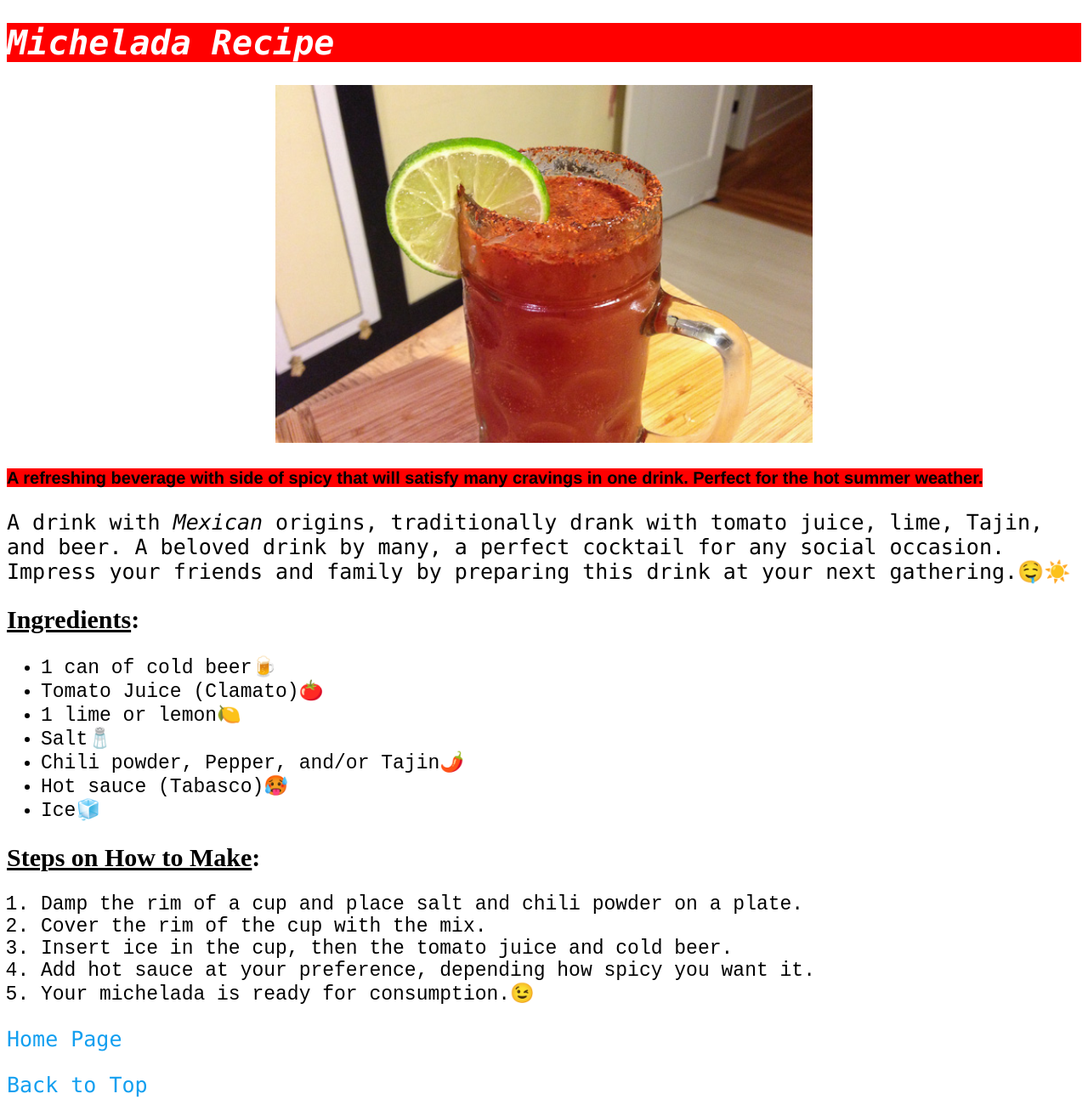
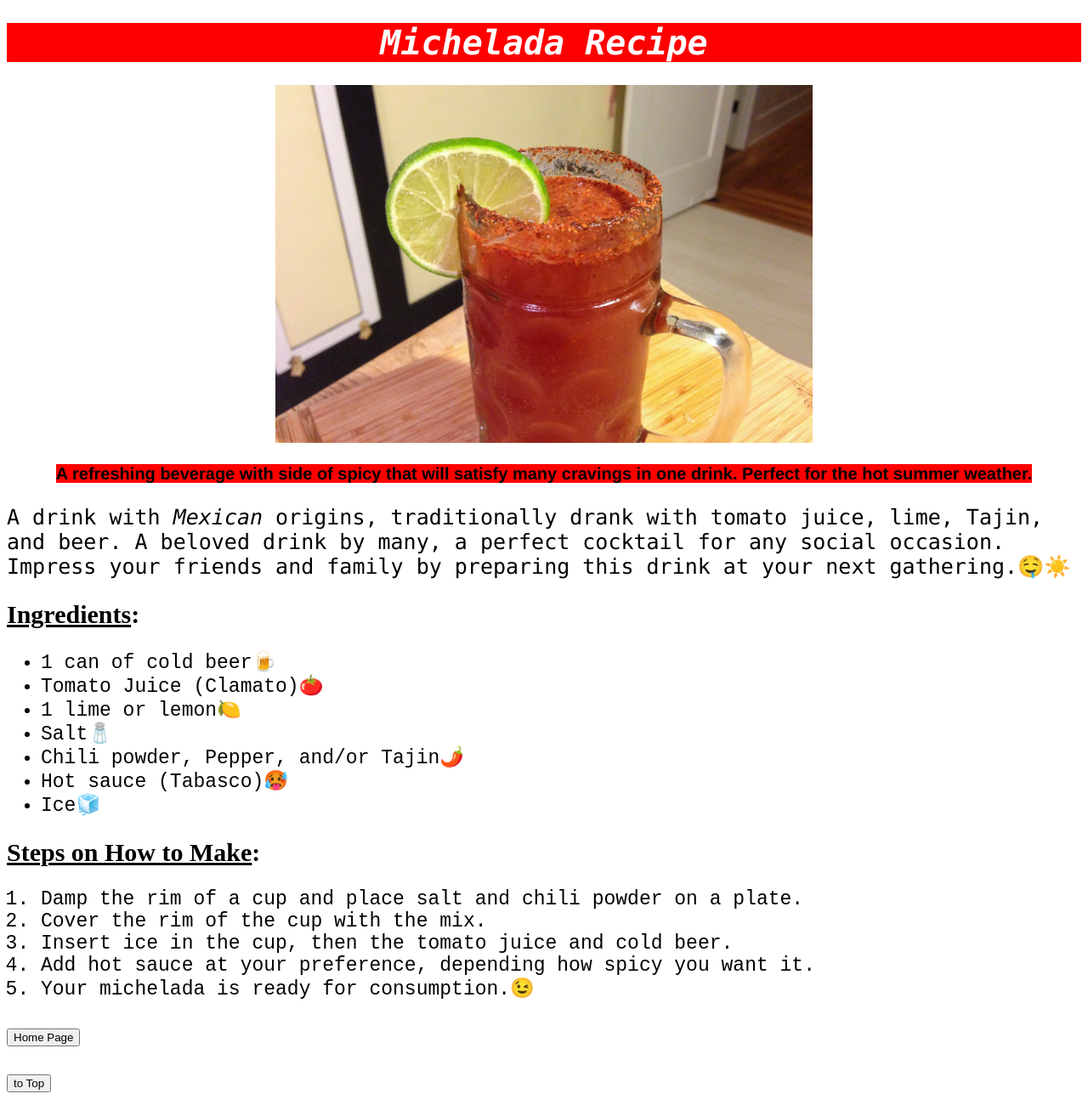
Before and after one commit to LuisFernandoVillalon/odin-recipes, a plain HTML site: page recipes/michelada.html in a window 1280 px wide. Shown: the whole page at 85% size. Drawn offline with Linux system fonts and the light colour scheme.

Commit message:
Updated CSS

```diff
--- a/recipes/michelada.html
+++ b/recipes/michelada.html
@@ -11,15 +11,15 @@
 
     <body>
 
-        <h1 class="a-button"> <em>Michelada Recipe</em> </h1>
+        <h1 class="a-button"><center><em>Michelada Recipe</em></center></h1>
         <img src="../images/mexican-michelada.jpg" alt="glass of michelada">
 
         <p>
-            <strong class="caption1">A refreshing beverage with side of spicy that will satisfy many
-            cravings in one drink. Perfect for the hot summer weather.</strong>
+            <center><strong class="caption1">A refreshing beverage with side of spicy that will satisfy many
+            cravings in one drink. Perfect for the hot summer weather.</strong></center>
         </p>
 
-        <p>
+        <p class="text">
             A drink with <em>Mexican</em> origins, traditionally drank with tomato juice, lime, Tajin, and beer. A beloved drink by many, a perfect cocktail
             for any social occasion. Impress your friends and family by preparing this drink at your next gathering.🤤☀️
         </p>
@@ -46,8 +46,8 @@
                 <li>Your michelada is ready for consumption.😉 </li>
             </ol>
 
-        <p><a href="../index.html">Home Page</a></p>
-        <p><a href="michelada.html">Back to Top</a></p>
+        <p><a href="../index.html"><button type="button">Home Page</button></a></p>
+        <p><a href="michelada.html"><button type="button">to Top</button></a></p>
 
     </body>
 
```
Also changed, not shown: recipes/biscuits.html (+3 -3 lines), recipes/green-juice.html (+5 -5 lines).
